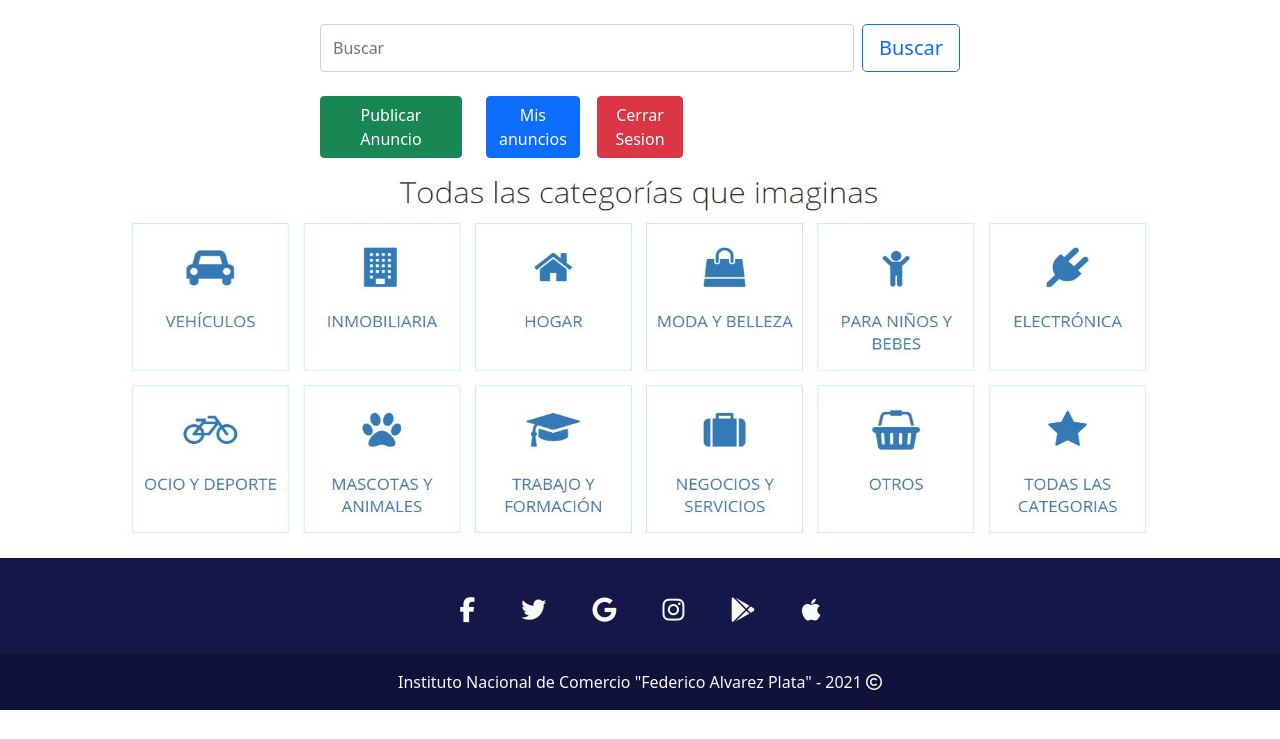
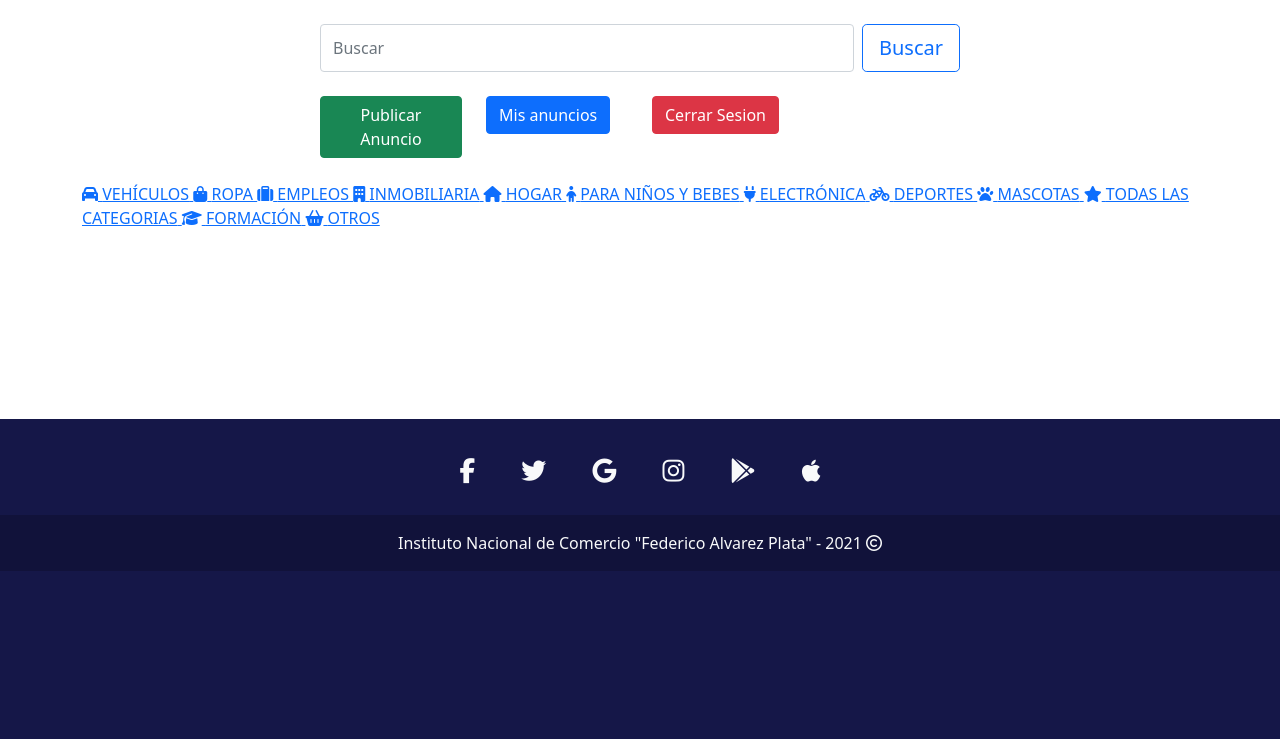
Before and after one commit to diegoperales7/proyectoAnuncios, a CodeIgniter app: page /database/index.php/usuario/usuario_normal in a window 1280 px wide. Shown: the part 61-800 px from the top of the page. Run offline with CodeIgniter, Linux system fonts and the light colour scheme; some libraries are stand-ins or nearby versions.

Commit message:
modificando la vista de las categorias

```diff
--- a/application/models/anuncio_model.php
+++ b/application/models/anuncio_model.php
@@ -66,5 +66,14 @@ class Anuncio_model extends CI_Model {
         return $this->db->get();
 	}
 
+    public function lista_ciudades()
+    {
+
+        $this->db->select('*');
+        $this->db->from('ciudad');
+        $this->db->where('activo',1);
+        return $this->db->get();
+
+    }
 
 }
--- a/application/views/usuario_normal.php
+++ b/application/views/usuario_normal.php
@@ -1,4 +1,5 @@
 <link rel="stylesheet" href="<?php echo base_url(); ?>bootstrap/css/index.css">
+<link rel="stylesheet" href="<?php echo base_url(); ?>bootstrap/css/categoria.css">
 
 <br>
 <div class="col-md-6 center" >
@@ -10,7 +11,7 @@
         <div class="row">
         <div class="col-3">
                 <?php
-                        echo form_open_multipart('anuncio/agregar');
+                        echo form_open_multipart('categoria/lista');
                 ?>
                 <button type="submit" class="btn btn-success btn-xs">Publicar Anuncio</button>
 
@@ -18,7 +19,7 @@
                         echo form_close()
                 ?>
         </div>
-        <div class="col-2">
+        <div class="col-3">
         <?php
                 echo form_open_multipart('usuario/misAnuncios');
             ?>
@@ -29,7 +30,7 @@
             ?>
         </div>
 
-        <div class="col-2">
+        <div class="col-3">
         <?php
             echo form_open_multipart('usuario/logout');
         ?>
@@ -41,10 +42,63 @@
         </div>
 
 
-
+<br>
 
 
 </div>
-<center>
-<img width="1100" height="400" src="<?php echo base_url(); ?>bootstrap/img/menu.jpg" >
-</center>
+<div class="container">
+            <div class="full-width container-category">
+                <a href="<?php echo base_url(); ?>index.php/anuncio/agregar_vehiculo" id="categori-1">
+					<i class="fa fa-car" aria-hidden="true"></i>
+					<span>VEHÍCULOS</span>
+				</a>
+                <a href="<?php echo base_url(); ?>index.php/anuncio/agregar_ropa" id="categori-2">
+					<i class="fa fa-shopping-bag" aria-hidden="true"></i>
+					<span>ROPA</span>
+				</a>
+                <a href="<?php echo base_url(); ?>index.php/anuncio/agregar_empleo" id="categori-3">
+					<i class="fa fa-suitcase" aria-hidden="true"></i>
+					<span>EMPLEOS</span>
+				</a>
+                <a href="#!" id="categori-4">
+					<i class="fa fa-building" aria-hidden="true"></i>
+					<span>INMOBILIARIA</span>
+				</a>
+				<a href="#!" id="categori-5">
+					<i class="fa fa-home" aria-hidden="true"></i>
+					<span>HOGAR</span>
+				</a>
+
+				<a href="#!" id="categori-6">
+					<i class="fa fa-child" aria-hidden="true"></i>
+					<span>PARA NIÑOS Y BEBES</span>
+				</a>
+				<a href="#!" id="categori-7">
+					<i class="fa fa-plug" aria-hidden="true"></i>
+					<span>ELECTRÓNICA</span>
+				</a>
+				<a href="#!" id="categori-8">
+					<i class="fa fa-bicycle" aria-hidden="true"></i>
+					<span>DEPORTES</span>
+				</a>
+				<a href="#!" id="categori-9">
+					<i class="fa fa-paw" aria-hidden="true"></i>
+					<span>MASCOTAS</span>
+				</a>
+
+				<a href="#!" id="categori-10">
+					<i class="fa fa-star" aria-hidden="true"></i>
+					<span>TODAS LAS CATEGORIAS</span>
+				</a>
+                <a href="#!" id="categori-11">
+					<i class="fa fa-graduation-cap" aria-hidden="true"></i>
+					<span>FORMACIÓN</span>
+				</a>
+                <a href="#!" id="categori-12">
+					<i class="fa fa-shopping-basket" aria-hidden="true"></i>
+					<span>OTROS</span>
+				</a>
+
+            </div>
+            </div>
+<br>
--- a/bootstrap/css/index.css
+++ b/bootstrap/css/index.css
@@ -5,8 +5,11 @@
 }
 
 .final{
-    position: relative;
+    position: absolute;
     bottom: 0;
+    width: 100%;
+    height: 40%;
+    background-color: #151748;
 }
 
 .tabcolor{
```
Also changed, not shown: application/controllers/anuncio.php (+11 -1 lines), application/views/anuncio_agregar.php (+8 -11 lines), application/views/inc/footer_view.php (+7 -2 lines).
